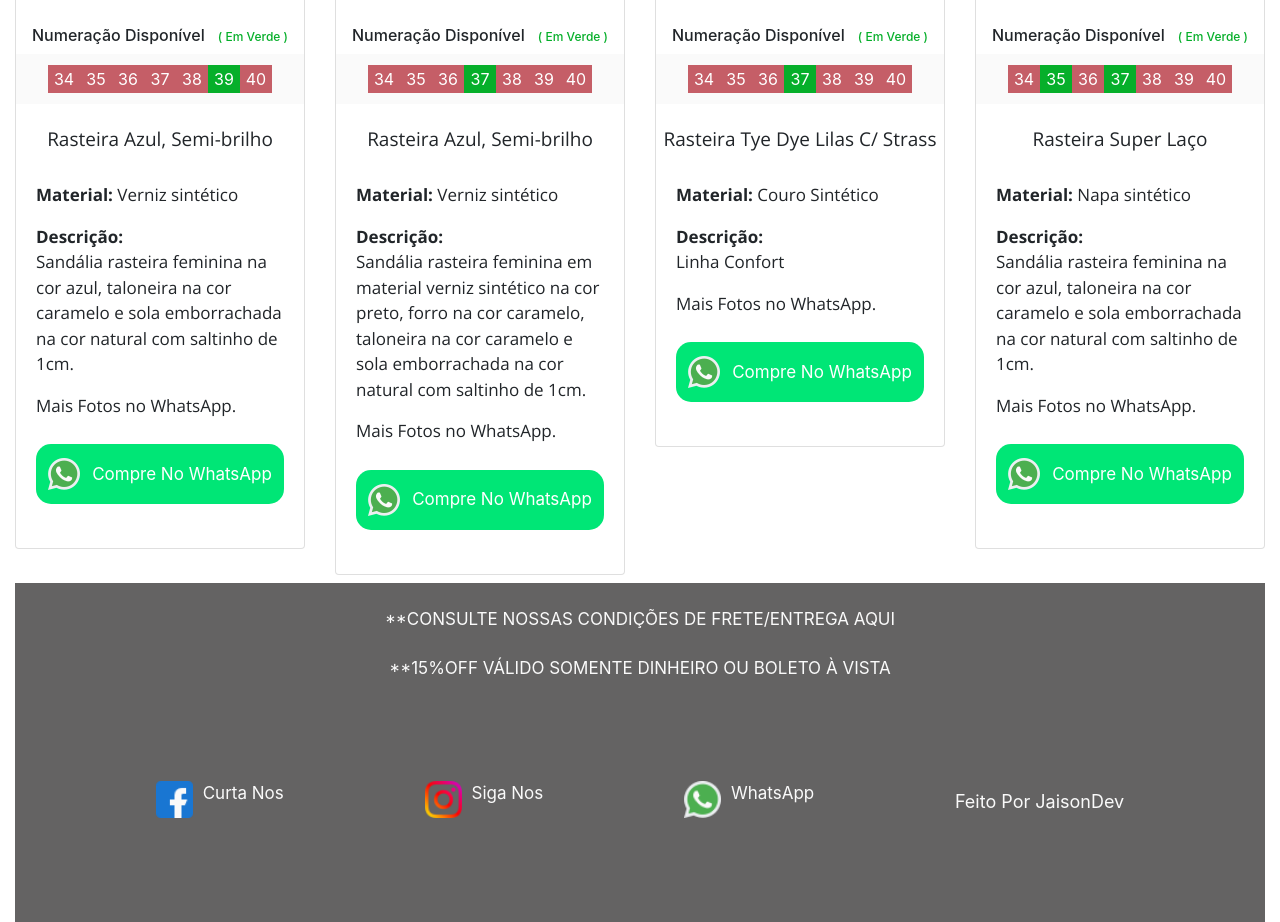
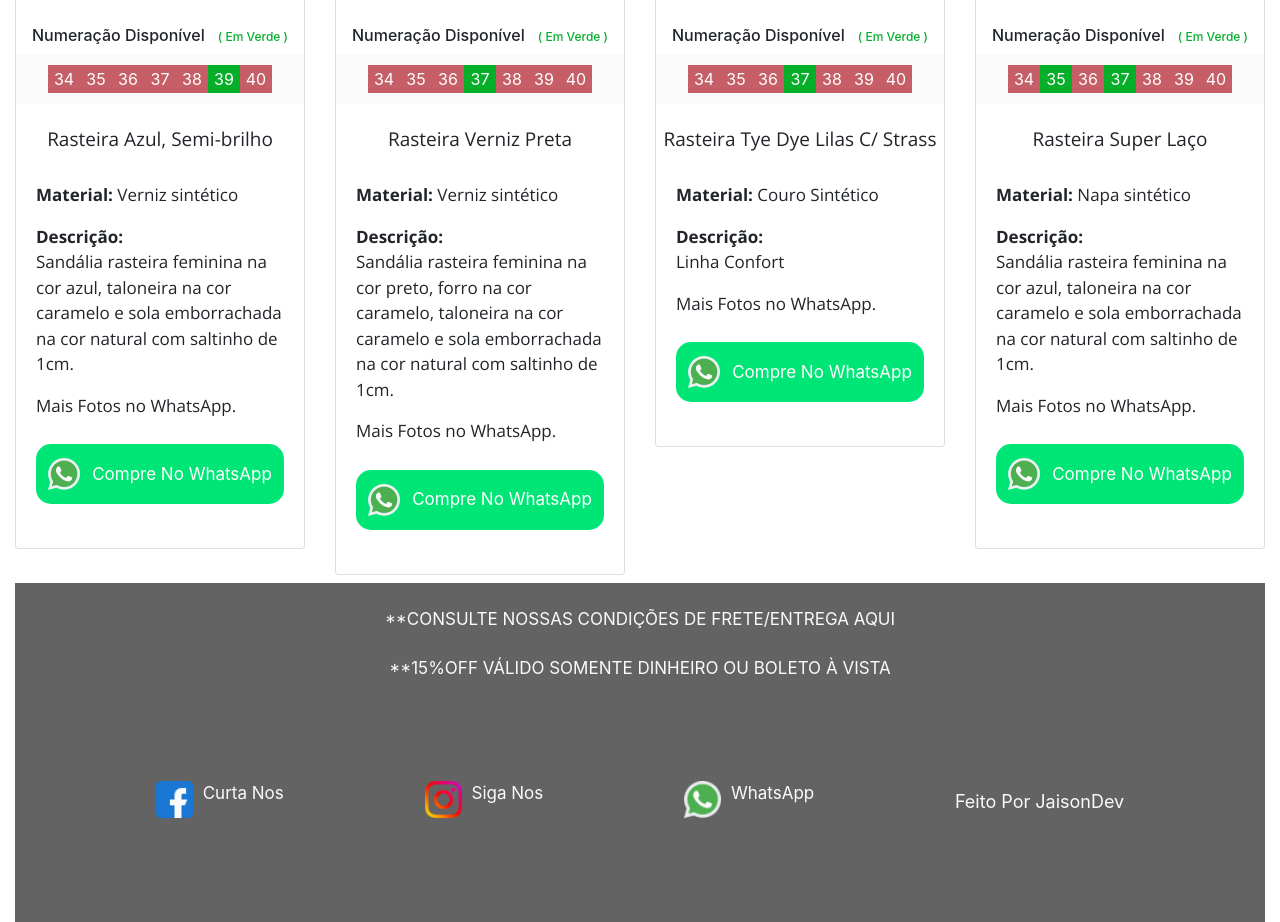
Before and after one commit to jaisonluizaliev/site-catalogo-alievis-calcados, a Next.js app: page /rasteiras in a window 1280 px wide. Shown: the part 1420-2342 px from the top of the page. Built offline with nearby package versions, Linux system fonts and the light colour scheme.

Commit message:
detail rasteira preta

```diff
--- a/pages/rasteiras/index.js
+++ b/pages/rasteiras/index.js
@@ -96,10 +96,10 @@ const Rasteiras = () => {
             atSight="39,90"
             off="27,05"
             off1="22,28"
-            titulo="Rasteira Azul, Semi-brilho"
+            titulo="Rasteira Verniz Preta"
             setSize37="ative"
             material="Verniz sintético"
-            descrição="Sandália rasteira feminina em material verniz sintético na cor preto, forro na cor caramelo, taloneira na cor caramelo e sola emborrachada na cor natural com saltinho de 1cm."
+            descrição="Sandália rasteira feminina na cor preto, forro na cor caramelo, taloneira na cor caramelo e sola emborrachada na cor natural com saltinho de 1cm."
             link="https://bit.ly/37gooXR"
           />
         </Col>
```
